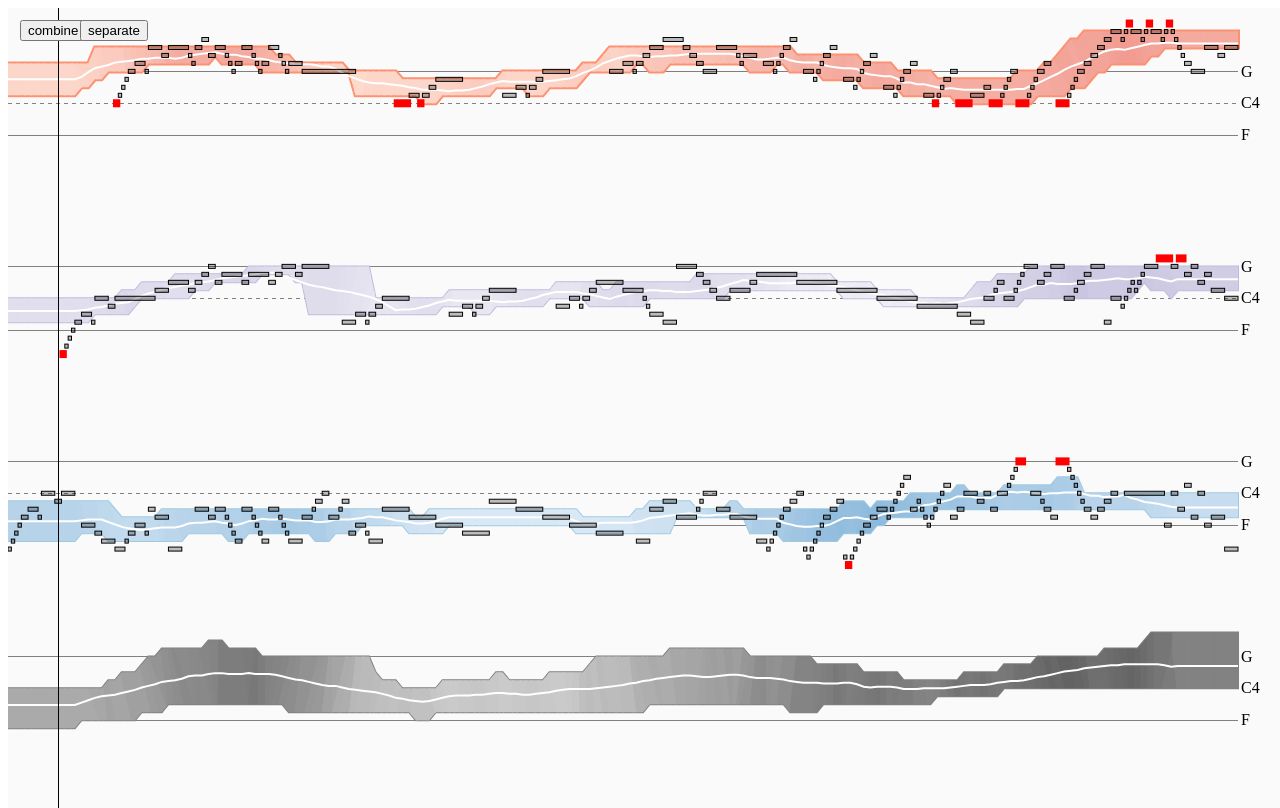
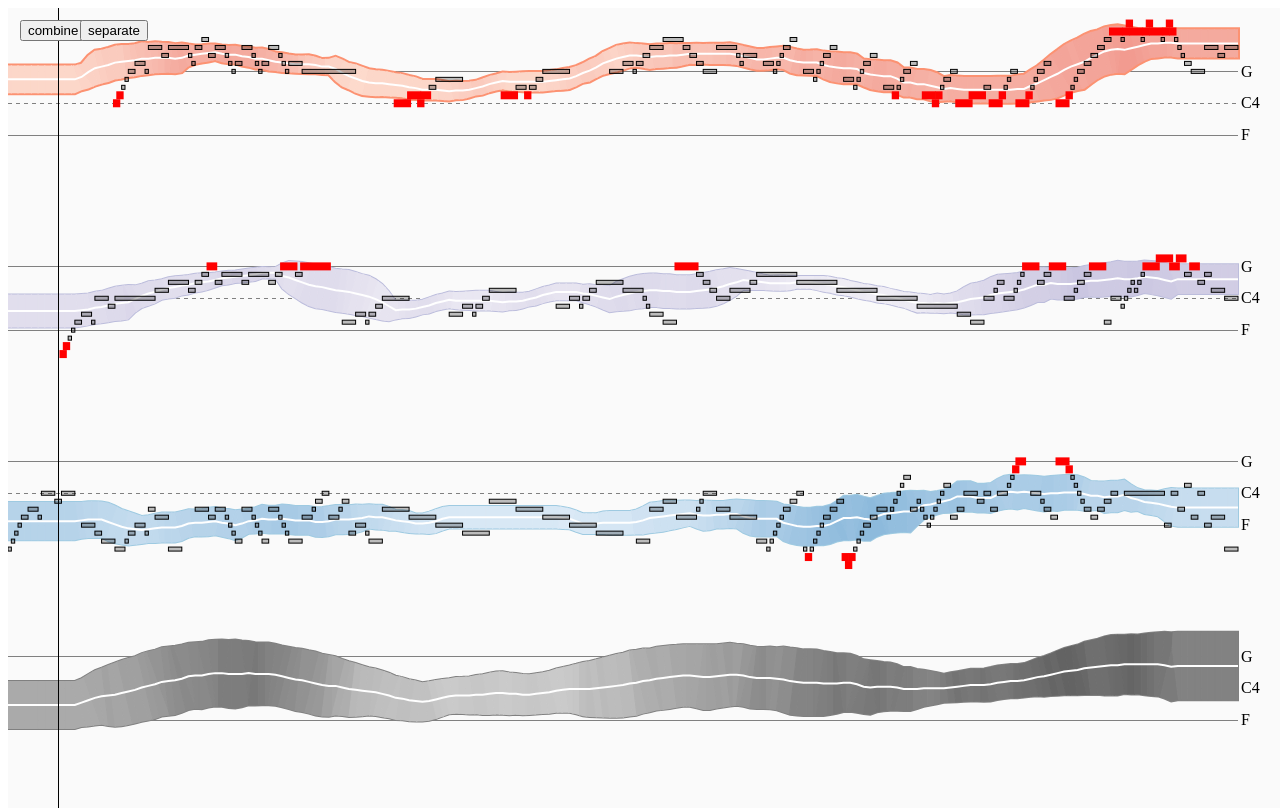
Before and after one commit to emeeks/ribbon, a plain HTML site: page index.html in a window 1280 px wide. Drawn offline with Linux system fonts and the light colour scheme.

Commit message:
Generify

```diff
--- a/index.html
+++ b/index.html
@@ -45,47 +45,67 @@
     fill-opacity: 0.02;
   }
 </style>
-<body onload="ribbonTest1(1);">
+<body onload="ribbonTest1(1, 1, 'standardDeviation', 'vizcontainer');">
 
 <div id="vizcontainer">
-<svg>
-  <defs>
-  </defs>
-  <g id="axes"></g>
-  <g id="proll"></g>
-  <g id="ribbons"></g>
-  <g id="annotation"></g>
-</svg>
 </div>
 <div id="hoverDetails"></div>
   <footer>
 <script>
-  function ribbonTest1(setSmooth) {
+  function ribbonTest1(setSmooth, prollBuffer, ribbonType, divID) {
     queue()
     .defer(d3.json, "ribdata.json")
     .defer(d3.json, "proll.json")
-    .await(function(error, file1, file2) { createRibbons(setSmooth, file1, file2); });
+    .await(function(error, file1, file2) { createRibbons(setSmooth, prollBuffer, ribbonType, divID, file1, file2); });
   }
 
-  function createRibbons(setSmooth, ribbonData, prollData) {
+  function createRibbons(setSmooth, prollBuffer, ribbonType, divID, ribbonData, prollData) {
+
+    d3.select("#" + divID).selectAll("svg")
+    .remove();
+
+    d3.select("#" + divID)
+    .append("svg")
+    .append("defs");
+
+    var svg = d3.select("#" + divID).select("svg");
+
+    svg.append("g").attr("id", "axes");
+    svg.append("g").attr("id", "proll");
+    svg.append("g").attr("id", "ribbons");
+    svg.append("g").attr("id", "annotation");
 
     vizHeight = 600;
     vizWidth = 500;
 
     currentScale = 1;
 
-    ribbonType = "quartile";
-    prollBuffer = 0;
-
     partColors = [
       colorbrewer.Reds[3],
       colorbrewer.Purples[3],
       colorbrewer.Blues[3],
-      colorbrewer.Greys[3],
+      colorbrewer.Oranges[3],
+      colorbrewer.Greens[3],
+      colorbrewer.Reds[3],
+      colorbrewer.Purples[3],
+      colorbrewer.Blues[3],
+      colorbrewer.Oranges[3],
+      colorbrewer.Greens[3],
+      colorbrewer.Reds[3],
+      colorbrewer.Purples[3],
+      colorbrewer.Blues[3],
+      colorbrewer.Oranges[3],
+      colorbrewer.Greens[3],
+      colorbrewer.Reds[3],
+      colorbrewer.Purples[3],
+      colorbrewer.Blues[3],
       colorbrewer.Oranges[3],
       colorbrewer.Greens[3]
     ]
-    console.log(ribbonData)
+
+    partColors = partColors.splice(0,ribbonData.partnames.length - 1);
+    partColors.push(colorbrewer.Greys[3]);
+
     smoothing = 2;
 
     for (x in ribbonData.partnames) {
```
